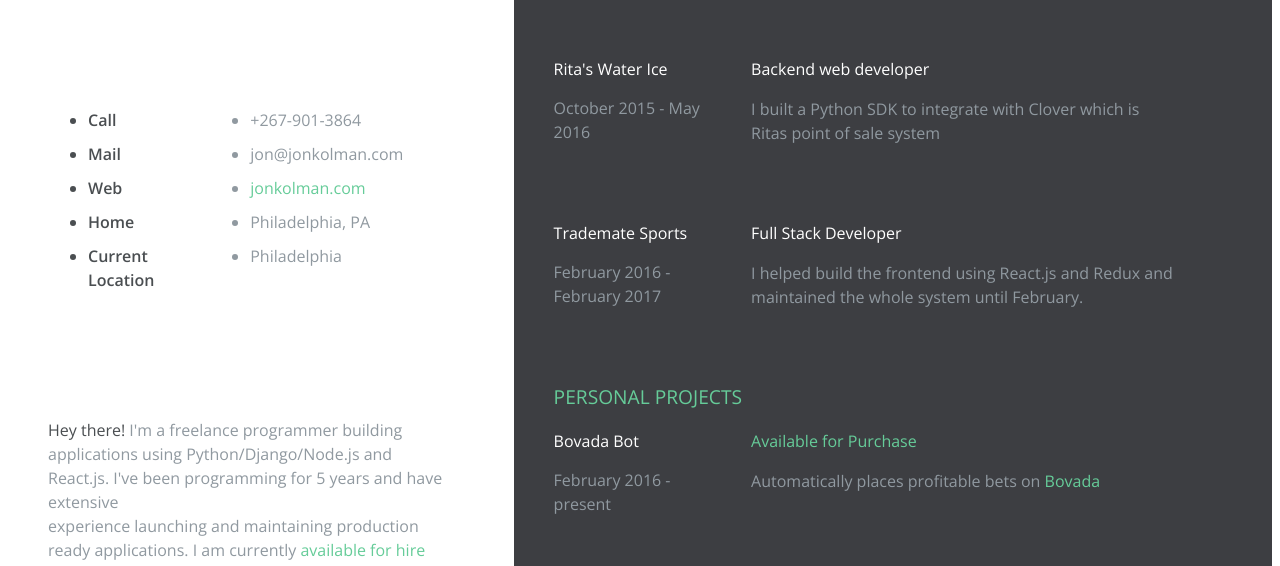
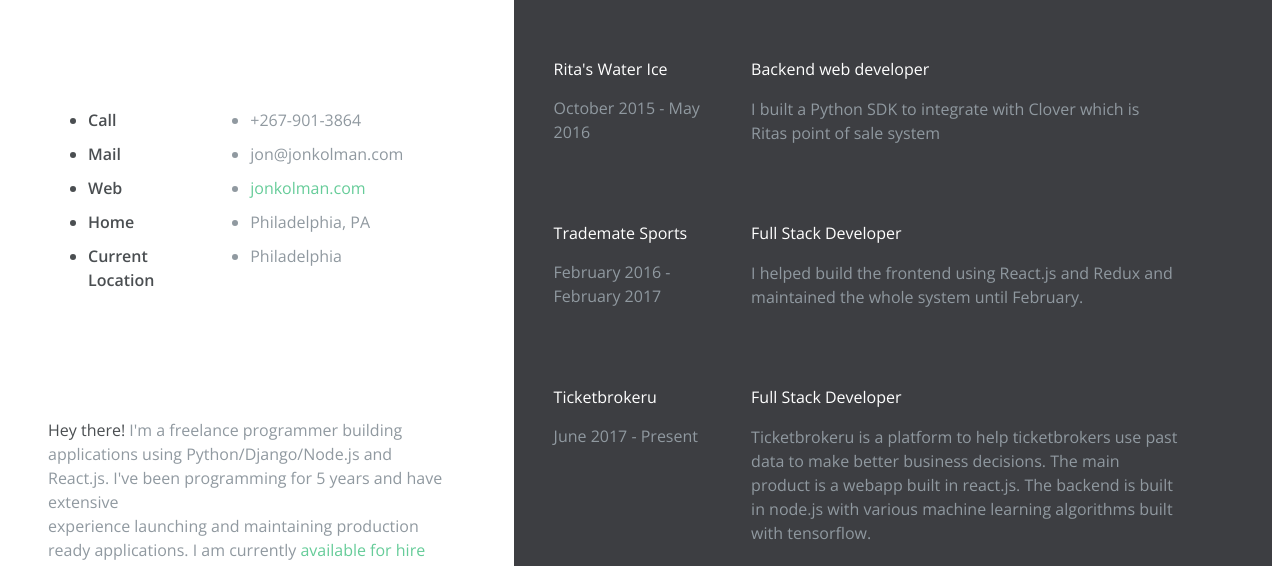
Before and after one commit to jkol36/jonkolman.com, a website: page views/index.html in a window 1280 px wide. Shown: the part 358-924 px from the top of the page. Drawn offline with nearby package versions, Linux system fonts and the light colour scheme; files that its build step writes are made by us from their sources.

Commit message:
added to experience

```diff
--- a/views/index.html
+++ b/views/index.html
@@ -129,6 +129,17 @@
               <p>I helped build the frontend using React.js and Redux and maintained the whole system until February.</p>   <!-- JOB DESCRIPTION  -->
             </div>
           </div>
+          <div class="company-wrapper clearfix">
+            <div class="experience-title">Ticketbrokeru</div> <!-- NAME OF THE COMPANY YOUWORK WITH  -->
+            <div class="time">June 2017 - Present</div> <!-- THE TIME YOU WORK WITH THE COMPANY  -->
+          </div>
+
+           <div class="job-wrapper clearfix">
+            <div class="experience-title">Full Stack Developer </div> <!-- JOB TITLE  -->
+            <div class="company-description">
+              <p>Ticketbrokeru is a platform to help ticketbrokers use past data to make better business decisions. The main product is a webapp built in react.js. The backend is built in node.js with various machine learning algorithms built with tensorflow.</p>   <!-- JOB DESCRIPTION  -->
+            </div>
+          </div>
 
         </div><!--Skill experience-->
         <div class='container'>
```
